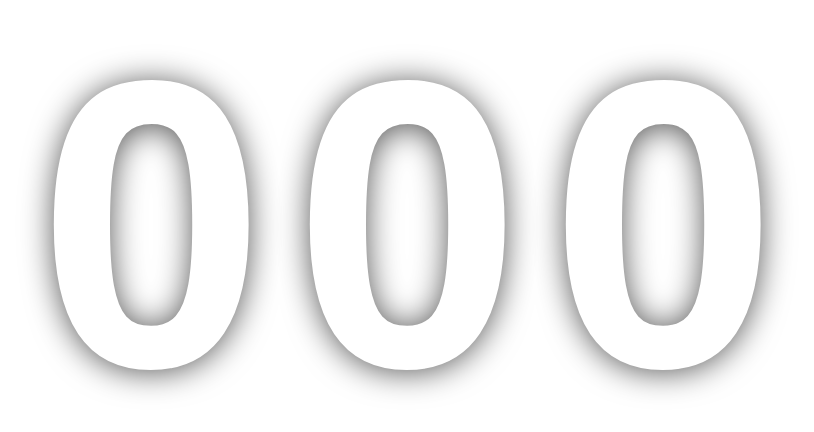
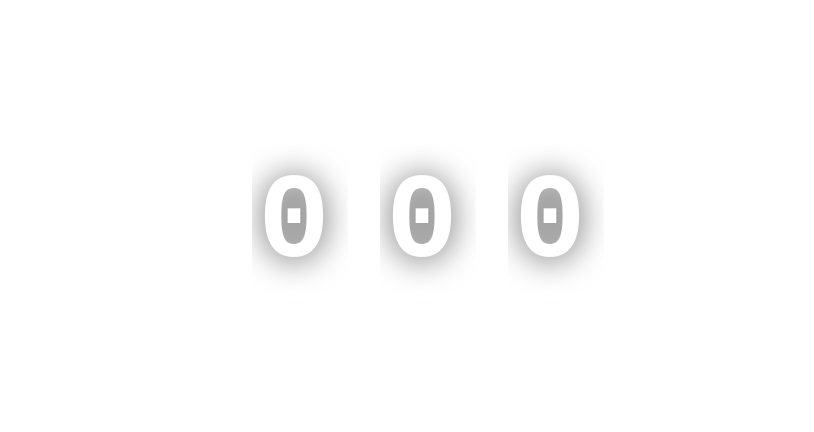
Before and after one commit to shirocola/simple-slot-lucky-draw, a React (Vite) app: page / in a window 1280 px wide. Shown: the part 160-592 px from the top of the page, without its empty margins (212-1026 px from the left). Built offline with nearby package versions, Linux system fonts and the light colour scheme.

Commit message:
Revert "adjust style"
This reverts commit f7ba0f14b8095016a0c42322f6a5129d7d34f0df.

```diff
--- a/src/App.css
+++ b/src/App.css
@@ -255,19 +255,16 @@ body, #root {
   flex-direction: row;
   justify-content: center;
   align-items: center;
-  gap: 0;
+  gap: min(2rem, 4vw);
   margin-bottom: min(2rem, 5vh);
   flex-wrap: nowrap;
-  margin-left: -2rem;
-  margin-right: -2rem;
 }
 
 .slot-1x3-digit {
   position: relative;
-  width: min(20rem, 35vw);
-  height: min(32rem, 65vh);
+  width: min(6rem, 12vw);
+  height: min(10rem, 20vh);
   overflow: hidden;
-  margin: 0 -2rem;
 }
 
 .slot-1x3-digit.spinning {
@@ -296,10 +293,10 @@ body, #root {
 }
 
 .slot-digit-item {
-  font-size: min(28rem, 32vw, 55vh);
+  font-size: min(8rem, 10vw, 15vh);
   color: #fff;
   font-weight: bold;
-  font-family: Arial, sans-serif;
+  font-family: 'Courier New', Courier, monospace;
   text-shadow: 0 2px 32px #000a, 0 0 16px #fff8;
   letter-spacing: 0.1em;
   height: 100%;
```
